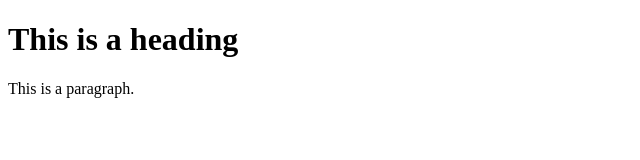
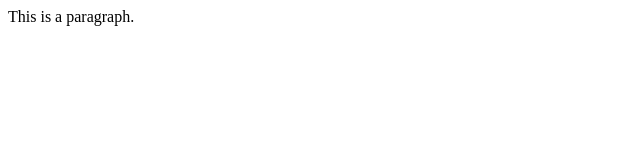
Before and after one commit to callmesofa/webpage3, a plain HTML site: page index.html in a window 1280 px wide. Shown: the whole page, without its empty margins (0-640 px from the left). Drawn offline with Linux system fonts and the light colour scheme.

Commit message:
Update index.html

```diff
--- a/index.html
+++ b/index.html
@@ -4,9 +4,10 @@
 <link rel="stylesheet" href="mystyle.css">
 </head>
 <body>
-
-<h1>This is a heading</h1>
-<p>This is a paragraph.</p>
-
+<div id="container">
+  <div id="content-box">
+    This is a paragraph.
+  </div>
+</div>
 </body>
 </html>
```
